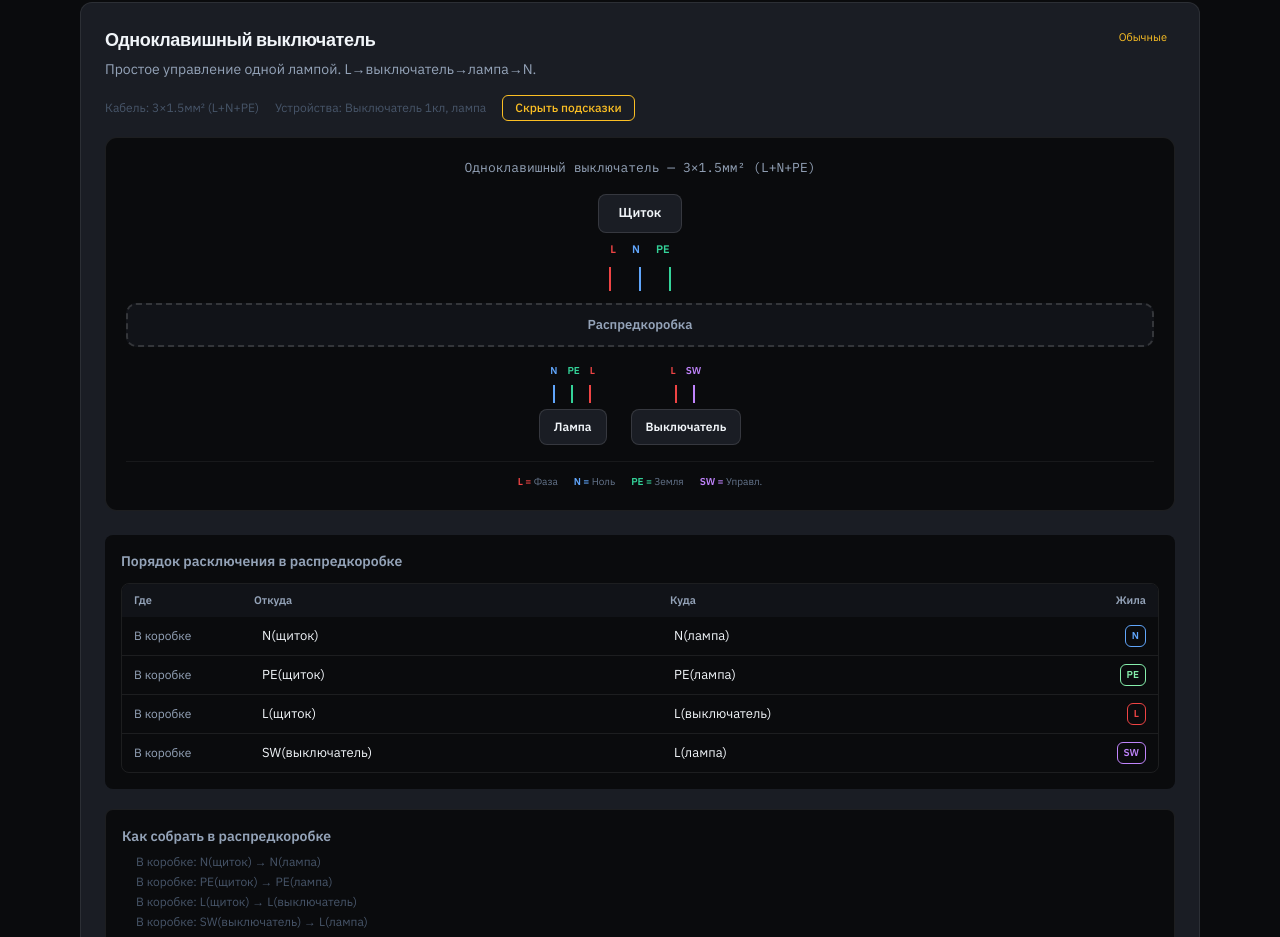
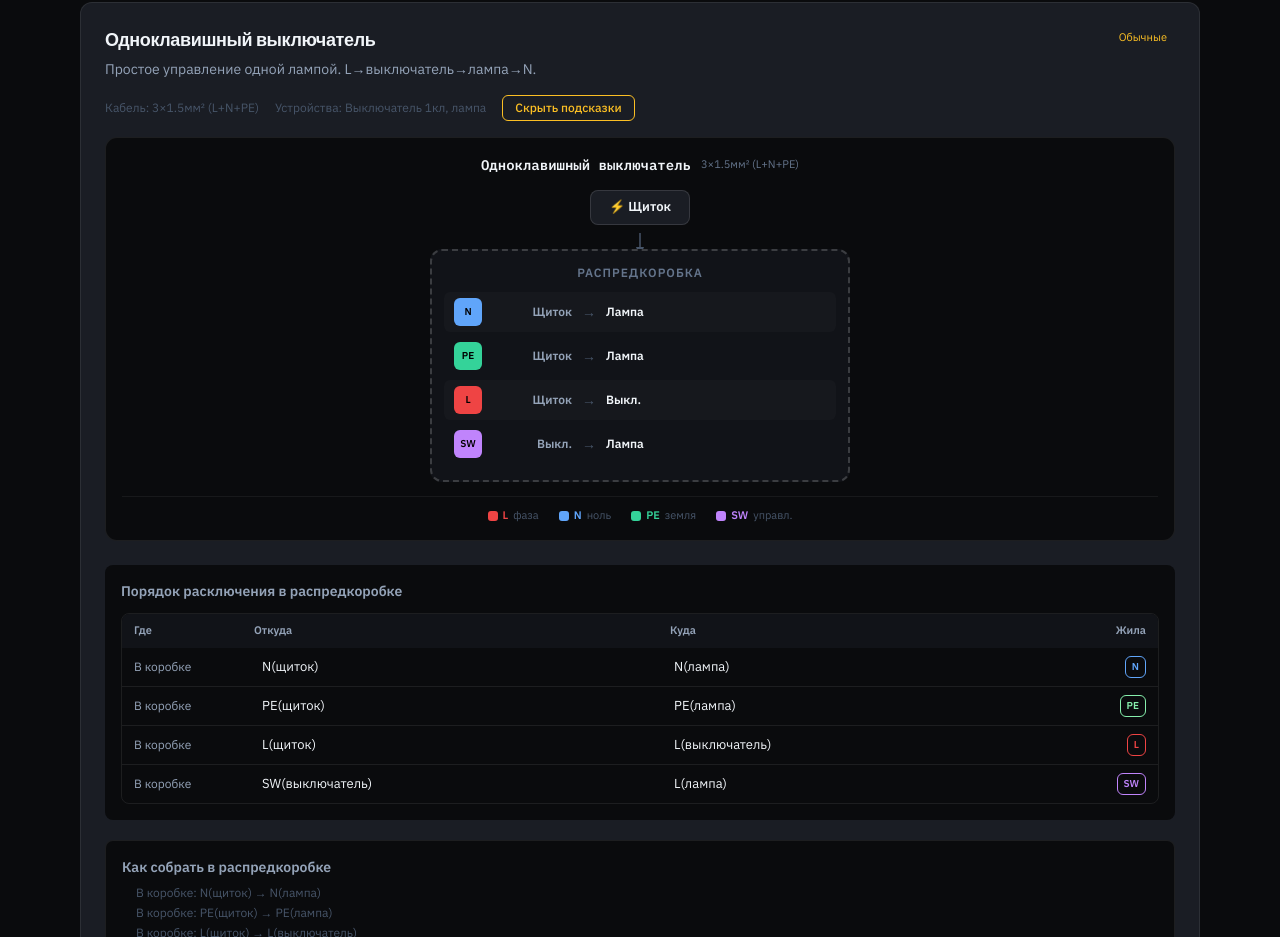
Before and after one commit to Niju-aka-Olmer/electro, a Next.js app: page /schemes in a window 1280 px wide. Shown: the part 839-1776 px from the top of the page. Built offline with nearby package versions, Linux system fonts and the light colour scheme.

Commit message:
fix: show Wago terminal connections inside junction box diagram

```diff
--- a/src/app/schemes/page.tsx
+++ b/src/app/schemes/page.tsx
@@ -6,7 +6,7 @@ import { SCHEMES } from '@/data/wiring-schemes'
 import MobileNav from '@/components/layout/MobileNav'
 import UnderConstruction from '@/components/layout/UnderConstruction'
 import SchemeDiagram from '@/components/schemes/SchemeDiagram'
-import { buildDiagramData } from '@/components/schemes/buildDiagram'
+import { buildWagoGroups } from '@/components/schemes/buildDiagram'
 
 const navLinks = [
   { href: '/', label: 'Главная' },
@@ -132,10 +132,9 @@ export default function SchemesPage() {
           {/* Диаграмма схемы */}
           <div className="mb-6">
             <SchemeDiagram
-              title={`${active.title} — ${active.cableInfo}`}
-              source="Щиток"
-              jbox="Распредкоробка"
-              devices={buildDiagramData(active).devices}
+              title={active.title}
+              cableInfo={active.cableInfo}
+              groups={buildWagoGroups(active)}
             />
           </div>
 
--- a/src/components/schemes/SchemeDiagram.tsx
+++ b/src/components/schemes/SchemeDiagram.tsx
@@ -2,19 +2,10 @@
 
 import React from 'react'
 
-const W = {
-  l:  '#EF4444',
-  n:  '#60A5FA',
-  pe: '#34D399',
-  sw: '#C084FC',
-}
+const W = { l: '#EF4444', n: '#60A5FA', pe: '#34D399', sw: '#C084FC' }
+const W_NAME: Record<string, string> = { l: 'L', n: 'N', pe: 'PE', sw: 'SW' }
 
-function wireLabel(k: keyof typeof W): string {
-  return k === 'l' ? 'L' : k === 'n' ? 'N' : k === 'pe' ? 'PE' : 'SW'
-}
-
-/** Одна жила: откуда → куда, какого цвета */
-export interface WirePath {
+export interface WagoGroup {
   kind: keyof typeof W
   from: string
   to: string
@@ -22,90 +13,96 @@ export interface WirePath {
 
 interface Props {
   title: string
-  source: string
-  jbox: string
-  devices: { name: string; wires: WirePath[] }[]
+  cableInfo: string
+  groups: WagoGroup[]
   className?: string
 }
 
-/** Минимальная чистая диаграмма расключения на CSS */
-export default function SchemeDiagram({ title, source, jbox, devices, className }: Props) {
+export default function SchemeDiagram({ title, cableInfo, groups, className }: Props) {
   return (
-    <div className={className} style={{ background: '#0A0B0D', borderRadius: 12, border: '1px solid rgba(255,255,255,0.08)', padding: 20, overflow: 'hidden' }}>
+    <div className={className} style={{
+      background: '#0A0B0D', borderRadius: 12,
+      border: '1px solid rgba(255,255,255,0.08)', padding: 16, overflow: 'hidden',
+    }}>
       {/* Заголовок */}
-      <div style={{ textAlign: 'center', marginBottom: 16, fontSize: 13, color: '#94A3B8', fontFamily: 'IBM Plex Mono, monospace' }}>
-        {title}
+      <div style={{ textAlign: 'center', marginBottom: 14, display: 'flex', alignItems: 'center', justifyContent: 'center', gap: 10 }}>
+        <span style={{ fontSize: 14, fontWeight: 700, color: '#F1F5F9', fontFamily: 'IBM Plex Mono, monospace' }}>
+          {title}
+        </span>
+        <span style={{ fontSize: 11, color: '#64748B' }}>{cableInfo}</span>
       </div>
 
-      {/* Источник → Распредкоробка */}
-      <div style={{ display: 'flex', flexDirection: 'column', alignItems: 'center', gap: 8, marginBottom: 12 }}>
+      {/* Источник (вверху) */}
+      <div style={{ display: 'flex', justifyContent: 'center', marginBottom: 8 }}>
         <div style={{
           background: '#1A1D24', border: '1px solid rgba(255,255,255,0.12)', borderRadius: 8,
-          padding: '8px 20px', fontSize: 13, fontWeight: 600, color: '#F1F5F9',
+          padding: '6px 18px', fontSize: 13, fontWeight: 700, color: '#F1F5F9',
         }}>
-          {source}
+          ⚡ Щиток
         </div>
-        {/* Линии вниз */}
-        <div style={{ display: 'flex', gap: 16, alignItems: 'center' }}>
-          <span style={{ color: W.l, fontSize: 11, fontWeight: 700 }}>L</span>
-          <span style={{ color: W.n, fontSize: 11, fontWeight: 700 }}>N</span>
-          <span style={{ color: W.pe, fontSize: 11, fontWeight: 700 }}>PE</span>
-        </div>
-        <svg width="80" height="24" style={{ display: 'block' }}>
-          <line x1={10} y1={0} x2={10} y2={24} stroke={W.l} strokeWidth={2} />
-          <line x1={40} y1={0} x2={40} y2={24} stroke={W.n} strokeWidth={2} />
-          <line x1={70} y1={0} x2={70} y2={24} stroke={W.pe} strokeWidth={2} />
-        </svg>
       </div>
 
-      {/* Распредкоробка */}
+      <svg width="32" height="16" style={{ display: 'block', margin: '0 auto' }}>
+        <line x1={16} y1={0} x2={16} y2={16} stroke="#475569" strokeWidth={1.5} />
+        <polygon points="12,14 20,14 16,24" fill="#475569" />
+      </svg>
+
+      {/* Распредкоробка с Wago-группами */}
       <div style={{
-        background: '#111318', border: '2px dashed rgba(255,255,255,0.15)', borderRadius: 10,
-        padding: '10px 24px', textAlign: 'center', marginBottom: 16,
-        fontSize: 13, fontWeight: 600, color: '#94A3B8',
+        background: '#111318', border: '2px dashed rgba(255,255,255,0.18)', borderRadius: 12,
+        padding: 12, maxWidth: 420, margin: '0 auto',
       }}>
-        {jbox}
-      </div>
+        <div style={{ textAlign: 'center', fontSize: 12, fontWeight: 700, color: '#64748B', marginBottom: 10, letterSpacing: 1 }}>
+          РАСПРЕДКОРОБКА
+        </div>
 
-      {/* Линии из коробки к устройствам */}
-      <div style={{ display: 'flex', justifyContent: 'center', gap: 24, flexWrap: 'wrap' }}>
-        {devices.map((dev, di) => (
-          <div key={di} style={{ display: 'flex', flexDirection: 'column', alignItems: 'center', gap: 6 }}>
-            {/* Жилы над устройством */}
-            <div style={{ display: 'flex', gap: 10 }}>
-              {dev.wires.map((w, wi) => (
-                <span key={wi} style={{ fontSize: 10, fontWeight: 700, color: W[w.kind] }}>
-                  {wireLabel(w.kind)}
-                </span>
-              ))}
+        {groups.map((g, i) => (
+          <div key={i} style={{
+            display: 'flex', alignItems: 'center', gap: 10, padding: '6px 10px',
+            background: i % 2 === 0 ? 'rgba(255,255,255,0.02)' : 'transparent',
+            borderRadius: 6, marginBottom: 4,
+          }}>
+            {/* Wago-клемма (цветной кружок) */}
+            <div style={{
+              width: 28, height: 28, borderRadius: 6,
+              background: W[g.kind], display: 'flex', alignItems: 'center', justifyContent: 'center',
+              flexShrink: 0,
+            }}>
+              <span style={{ fontSize: 10, fontWeight: 800, color: '#000' }}>{W_NAME[g.kind]}</span>
             </div>
-            {/* SVG линии */}
-            <svg width={dev.wires.length * 18} height={18} style={{ display: 'block' }}>
-              {dev.wires.map((w, wi) => (
-                <line key={wi} x1={8 + wi * 18} y1={0} x2={8 + wi * 18} y2={18} stroke={W[w.kind]} strokeWidth={2} />
-              ))}
-            </svg>
-            {/* Устройство */}
-            <div style={{
-              background: '#1A1D24', border: '1px solid rgba(255,255,255,0.12)', borderRadius: 8,
-              padding: '7px 14px', fontSize: 12, fontWeight: 600, color: '#F1F5F9',
-              whiteSpace: 'nowrap',
-            }}>
-              {dev.name}
-            </div>
+
+            {/* Откуда */}
+            <span style={{ fontSize: 12, fontWeight: 600, color: '#94A3B8', minWidth: 80, textAlign: 'right' }}>
+              {g.from}
+            </span>
+
+            {/* Стрелка */}
+            <span style={{ color: '#475569', fontSize: 14 }}>→</span>
+
+            {/* Куда */}
+            <span style={{ fontSize: 12, fontWeight: 600, color: '#F1F5F9' }}>
+              {g.to}
+            </span>
           </div>
         ))}
+
+        {groups.length === 0 && (
+          <div style={{ textAlign: 'center', fontSize: 12, color: '#475569', padding: 8 }}>
+            нет данных о соединениях
+          </div>
+        )}
       </div>
 
       {/* Легенда */}
-      <div style={{ display: 'flex', justifyContent: 'center', gap: 16, marginTop: 16, paddingTop: 12, borderTop: '1px solid rgba(255,255,255,0.06)' }}>
+      <div style={{ display: 'flex', justifyContent: 'center', gap: 20, marginTop: 14, paddingTop: 10, borderTop: '1px solid rgba(255,255,255,0.06)' }}>
         {(['l', 'n', 'pe', 'sw'] as const).map(k => (
-          <span key={k} style={{ fontSize: 10, color: W[k], fontWeight: 700 }}>
-            {wireLabel(k)}{' = '}
-            <span style={{ fontWeight: 400, color: '#64748B' }}>
-              {k === 'l' ? 'Фаза' : k === 'n' ? 'Ноль' : k === 'pe' ? 'Земля' : 'Управл.'}
+          <div key={k} style={{ display: 'flex', alignItems: 'center', gap: 5, fontSize: 11 }}>
+            <div style={{ width: 10, height: 10, borderRadius: 3, background: W[k] }} />
+            <span style={{ color: W[k], fontWeight: 700 }}>{W_NAME[k]}</span>
+            <span style={{ color: '#475569', fontWeight: 400 }}>
+              {k === 'l' ? 'фаза' : k === 'n' ? 'ноль' : k === 'pe' ? 'земля' : 'управл.'}
             </span>
-          </span>
+          </div>
         ))}
       </div>
     </div>
--- a/src/components/schemes/buildDiagram.ts
+++ b/src/components/schemes/buildDiagram.ts
@@ -1,132 +1,68 @@
 import type { WiringScheme } from '@/data/wiring-schemes'
-import type { WirePath } from '@/components/schemes/SchemeDiagram'
+import type { WagoGroup } from '@/components/schemes/SchemeDiagram'
 
-interface DiagramData {
-  source: string
-  jbox: string
-  devices: { name: string; wires: WirePath[] }[]
+const KIND_MAP: Record<string, WagoGroup['kind']> = {
+  'L': 'l', 'N': 'n', 'PE': 'pe', 'SW': 'sw',
 }
 
-const WIRES: Record<string, WirePath['kind']> = {
-  'L': 'l', 'L(щиток)': 'l', 'фаза': 'l',
-  'N': 'n', 'N(щиток)': 'n', 'ноль': 'n',
-  'PE': 'pe', 'PE(щиток)': 'pe', 'земля': 'pe',
-  'SW': 'sw', 'управляющий': 'sw', 'L(упр)': 'sw',
+function detectKind(label: string): WagoGroup['kind'] | null {
+  // label is like "L", "N", "PE", "SW", "L(щиток)", "L(лампа)", "SW(выключатель)", etc.
+  const clean = label.replace(/\(.*\)/, '').trim().toUpperCase()
+  return KIND_MAP[clean] || null
 }
 
-function detectKind(text: string): WirePath['kind'] | null {
-  const upper = text.toUpperCase()
-  for (const [key, kind] of Object.entries(WIRES)) {
-    if (upper.includes(key.toUpperCase())) return kind
+// "N(щиток)" → "Щиток"
+function extractDevice(text: string): string {
+  const match = text.match(/\(([^)]+)\)/)
+  if (!match) return text.trim()
+  const name = match[1].trim()
+  const nameMap: Record<string, string> = {
+    'щиток': 'Щиток', 'щит': 'Щиток',
+    'лампа': 'Лампа', 'светильник': 'Лампа',
+    'выключатель': 'Выкл.', 'выключатель 1': 'Выкл.1', 'выключатель 2': 'Выкл.2',
+    'выключатель 3': 'Выкл.3',
+    'переключатель': 'Перекл.', 'переключатель 1': 'Перекл.1', 'переключатель 2': 'Перекл.2',
   }
-  return null
+  return nameMap[name.toLowerCase()] || name.charAt(0).toUpperCase() + name.slice(1)
 }
 
-function extractDevices(connections: string[]): string[] {
-  const names = new Set<string>()
-  for (const c of connections) {
-    // Extract device names from: "N(щиток) → N(лампа)", "L(щиток) → L(выключатель)", "SW(выключатель) → L(лампа)"
-    const matches = c.match(/[→↔]\s*(\w+)\(([^)]+)\)/g)
-    if (matches) {
-      for (const m of matches) {
-        const name = m.replace(/[→↔]\s*\w+\(/, '').replace(')', '').trim()
-        if (name && !['щиток', 'щит', 'распредкоробка', 'коробка'].includes(name.toLowerCase())) {
-          names.add(name)
-        }
-      }
-    }
-    // Also extract from left side: "N(щиток) →", "L(выключатель) →"
-    const leftMatch = c.match(/^[^→↔]*\(([^)]+)\)/)
-    if (leftMatch) {
-      const name = leftMatch[1].trim()
-      if (name && !['щиток', 'щит', 'распредкоробка', 'коробка'].includes(name.toLowerCase())) {
-        names.add(name)
-      }
-    }
-  }
-  return Array.from(names)
-}
+export function buildWagoGroups(scheme: WiringScheme): WagoGroup[] {
+  const groups: WagoGroup[] = []
 
-function getWiresForDevice(connections: string[], deviceName: string): WirePath[] {
-  const wires: WirePath[] = []
-  const seen = new Set<string>()
+  for (const c of scheme.connections) {
+    // Parse: "В коробке: N(щиток) → N(лампа)"
+    // Or: "Между выключателем и лампой: SW → L"
+    // Or: "В коробке: SW(выключатель) → L(лампа)"
 
-  for (const c of connections) {
-    // Lines like: "В коробке: N(щиток) → N(лампа)" or "В коробке: SW(выключатель) → L(лампа)"
-    // We want wires going TO this device
-    const toMatch = c.match(new RegExp(`→\\s*(\\w+)\\(${deviceName}\\)`, 'i'))
-    if (toMatch) {
-      const kind = detectKind(toMatch[1])
-      if (kind && !seen.has(kind)) {
-        seen.add(kind)
-        wires.push({ kind, from: 'Распредкоробка', to: deviceName })
-      }
-    }
+    // Extract the part after the scope prefix
+    let body = c
+    body = body.replace(/^В коробке:\s*/i, '')
+    body = body.replace(/^Между [^:]+:\s*/i, '')
 
-    // Also get wires FROM this device
-    const fromMatch = c.match(new RegExp(`(\\w+)\\(${deviceName}\\)\\s*→`, 'i'))
-    if (fromMatch) {
-      const kind = detectKind(fromMatch[1])
-      if (kind && !seen.has(kind)) {
-        seen.add(kind)
-        wires.push({ kind, from: deviceName, to: 'Распредкоробка' })
-      }
-    }
+    // Split by arrows
+    const parts = body.split(/[→↔]/).map(p => p.trim()).filter(Boolean)
+    if (parts.length < 2) continue
 
-    // Arrow from device: "Между выключателем и лампой: SW(выключатель) → L(лампа)"
-    const midFrom = c.match(new RegExp(`(\\w+)\\(${deviceName}\\)`, 'i'))
-    if (midFrom && !c.match(new RegExp(`→\\s*\\w+\\(${deviceName}\\)`, 'i'))) {
-      const kind = detectKind(midFrom[1])
-      if (kind && !seen.has(kind)) {
-        seen.add(kind)
-        wires.push({ kind, from: deviceName, to: 'Распредкоробка' })
-      }
+    // Parse each side
+    // Left side: "N(щиток)" or "L"
+    const leftParts = parts[0].split(/\s+/)
+    const rightParts = parts[parts.length - 1].split(/\s+/)
+
+    // For simple case: "N(щиток) → N(лампа)"
+    const leftKind = detectKind(leftParts[0] || '')
+    const rightKind = detectKind(rightParts[0] || '')
+
+    if (!leftKind) continue
+
+    const from = extractDevice(leftParts[0] || '')
+    // Use right side's device name, but left side's wire color (kind)
+    const to = rightParts.length > 0 ? extractDevice(rightParts[0] || '') : ''
+    const kind = leftKind
+
+    if (from && to) {
+      groups.push({ kind, from, to })
     }
   }
 
-  return wires
+  return groups
 }
-
-export function buildDiagramData(scheme: WiringScheme): DiagramData {
-  const deviceNames = extractDevices(scheme.connections)
-
-  // Collect wires from source (щиток) to junction box
-  const sourceWires: WirePath['kind'][] = []
-  for (const c of scheme.connections) {
-    if (c.includes('щиток') || c.includes('щит')) {
-      const kind = detectKind(c)
-      if (kind && !sourceWires.includes(kind)) {
-        sourceWires.push(kind)
-      }
-    }
-  }
-
-  // Default: L, N, PE from source
-  if (sourceWires.length === 0) {
-    sourceWires.push('l', 'n', 'pe')
-  }
-
-  const devices = deviceNames.map(name => ({
-    name: name.charAt(0).toUpperCase() + name.slice(1),
-    wires: getWiresForDevice(scheme.connections, name),
-  }))
-
-  // If no devices detected, create generic ones from cableInfo
-  if (devices.length === 0) {
-    const dList = scheme.devices.split(',').map(s => s.trim()).filter(Boolean)
-    for (const d of dList) {
-      if (!['щиток', 'щит', 'распредкоробка'].includes(d.toLowerCase())) {
-        devices.push({
-          name: d,
-          wires: sourceWires.map(k => ({ kind: k, from: 'Распредкоробка', to: d })),
-        })
-      }
-    }
-  }
-
-  return {
-    source: 'Щиток',
-    jbox: 'Распредкоробка',
-    devices,
-  }
-}
```
